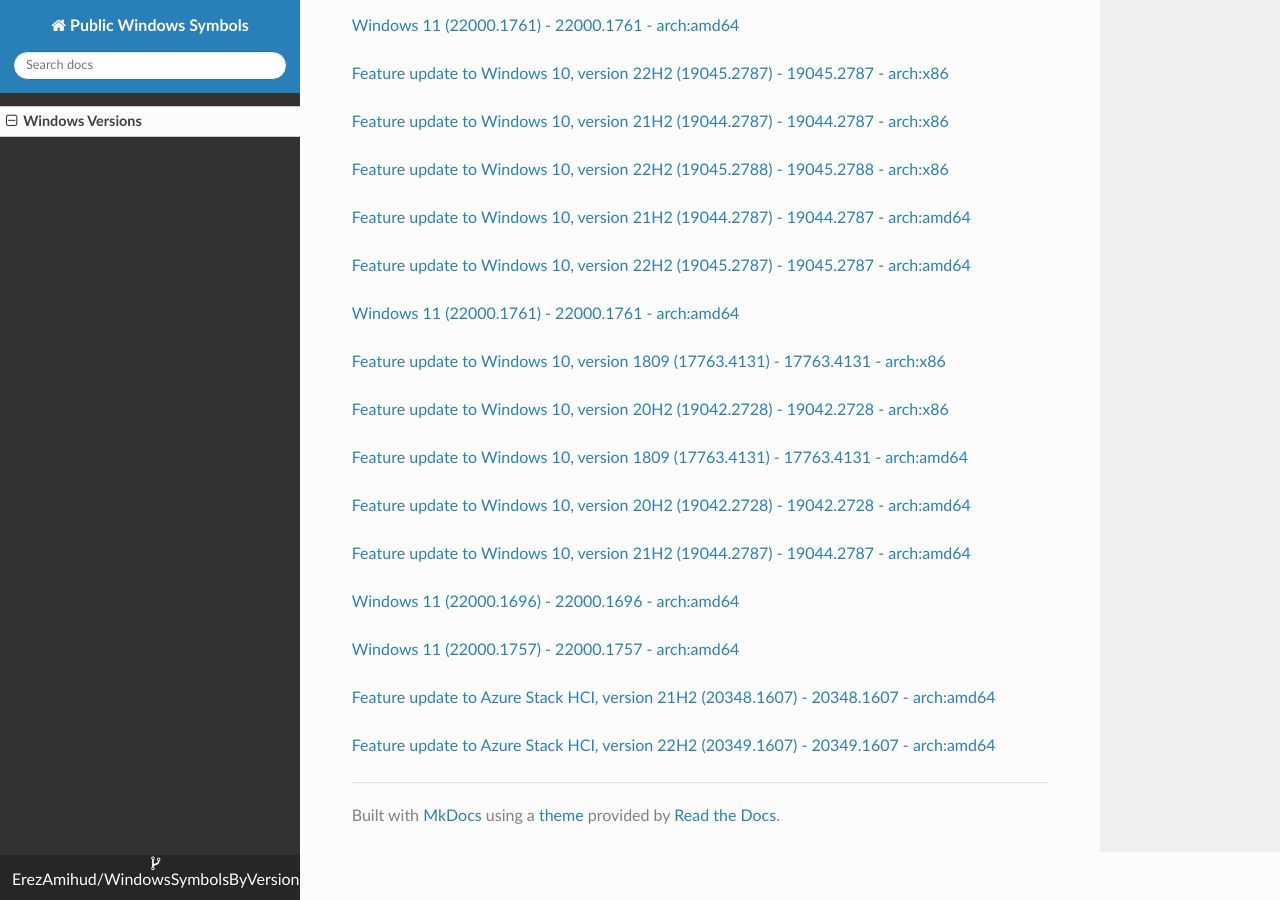
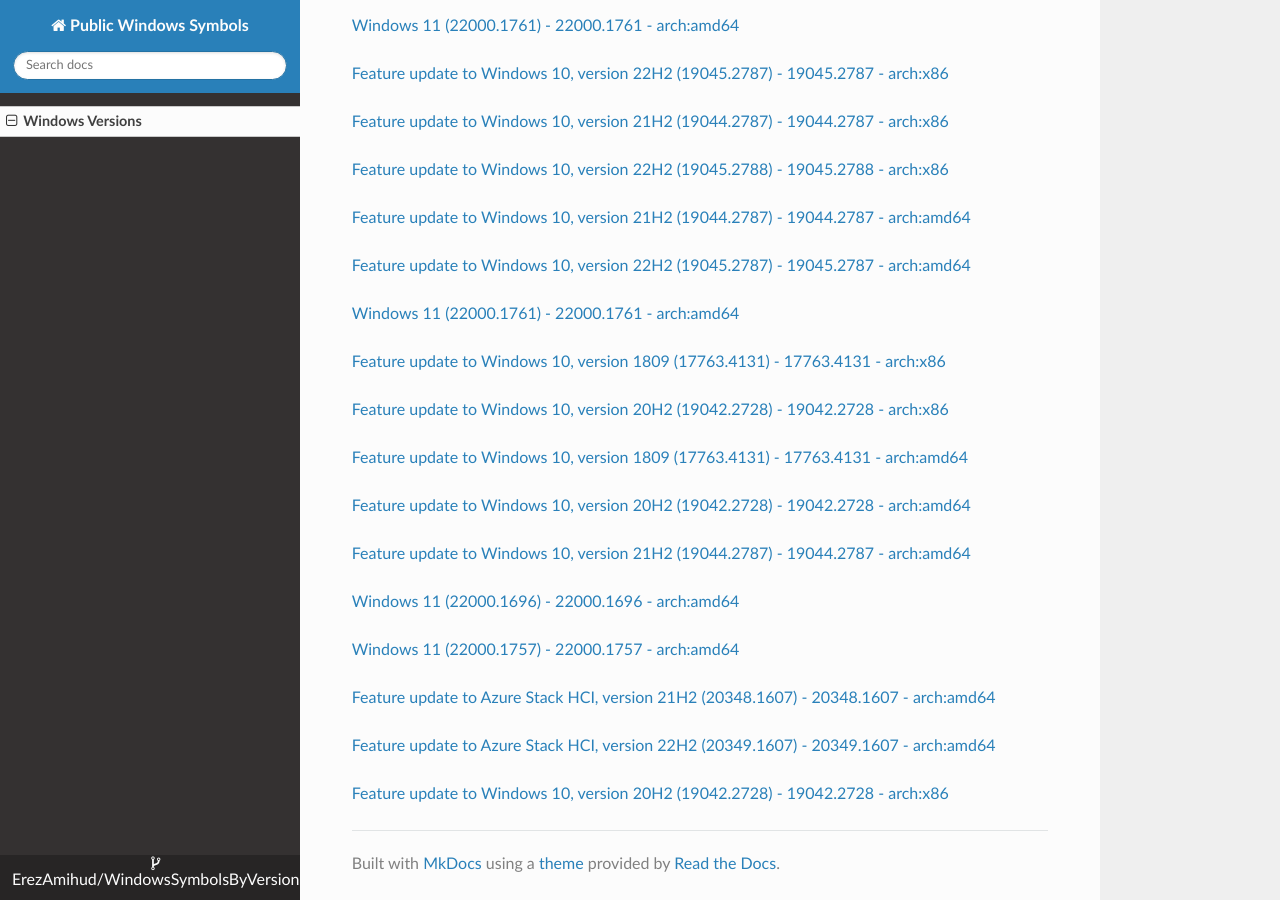
Before and after one commit to ErezAmihud/WindowsSymbolsByVersion, an MkDocs documentation site: the page built from docs/index.md, in a window 1280 px wide and 900 px high, scrolled down 35837 px. Built offline with MkDocs 1.6.1, drawn with Linux system fonts in a browser that asks for light colours; nearby versions of some CDN libraries.

Commit message:
Automated commit, add manifest for 8a2c5e4b-0040-4cdf-b8c3-131b809ecf01

```diff
--- a/docs/index.md
+++ b/docs/index.md
@@ -2080,3 +2080,6 @@
 
 
 [Feature update to Azure Stack HCI, version 22H2 (20349.1607) - 20349.1607 - arch:amd64](https://github.com/ErezAmihud/WindowsSymbolsByVersion/blob/main/manifests/60a4e1fe-ab87-4f69-8bc9-45b6e6f21072.manifest)
+
+
+[Feature update to Windows 10, version 20H2 (19042.2728) - 19042.2728 - arch:x86](https://github.com/ErezAmihud/WindowsSymbolsByVersion/blob/main/manifests/8a2c5e4b-0040-4cdf-b8c3-131b809ecf01.manifest)
```
Also changed, not shown: process_builds.json (+1 -1 lines).
